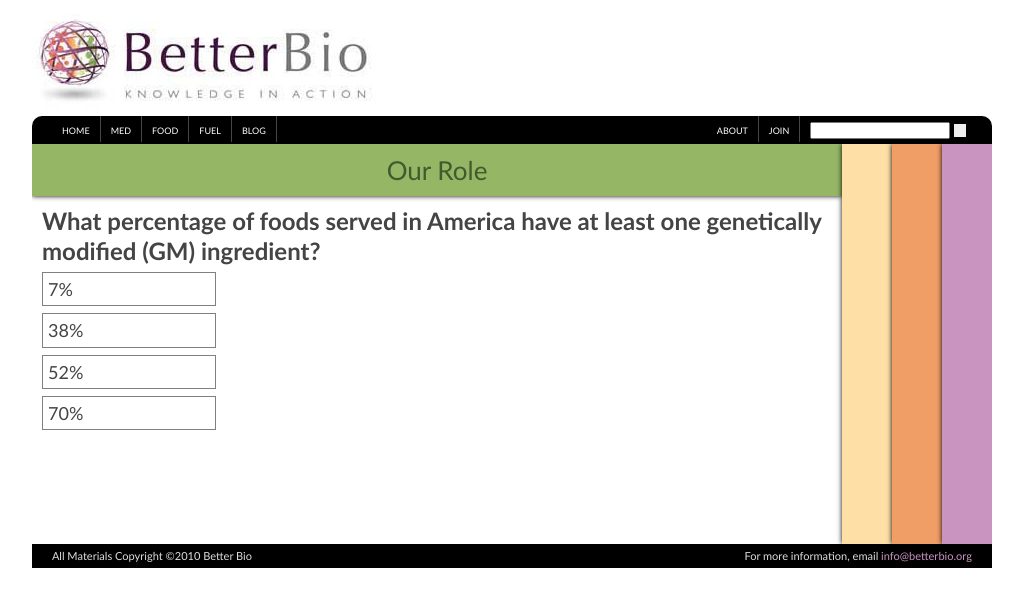
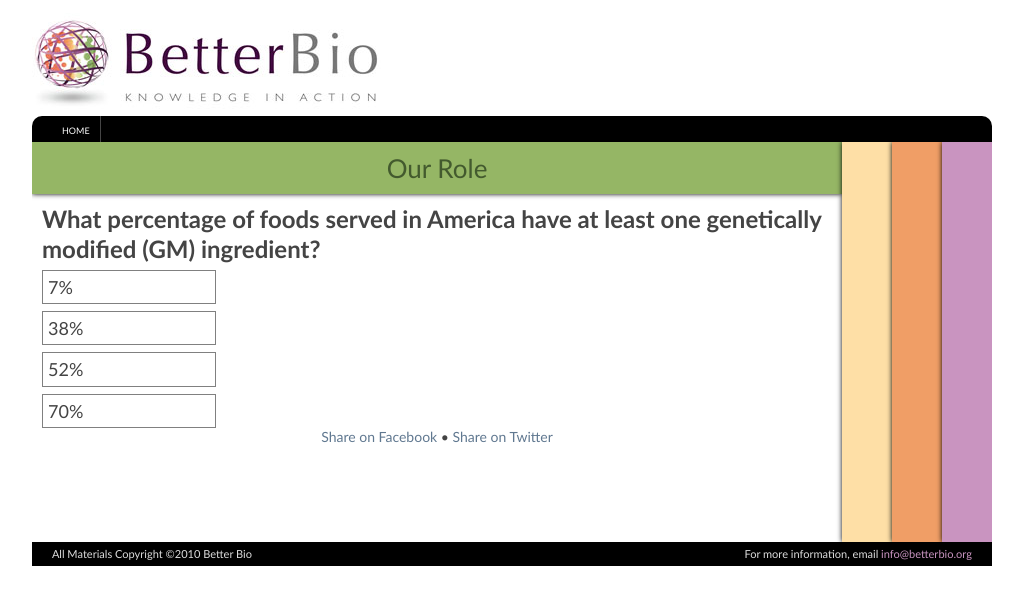
Before and after one commit to bensheldon/betterbio, a PHP site: page / in a window 1280 px wide, after a click on "Our Role". Shown: the top 607 px of the page, without its empty margins (128-1151 px from the left). Run offline with PHP 8.4, Linux system fonts and the light colour scheme; some libraries are stand-ins or nearby versions.

Commit message:
Twitter and google analytics, ready for soft launch
git-svn-id: http://betterbio.npnd.com/svn/betterbio@17 49b512c4-bc98-4bf6-a88d-f2ca37f76878

```diff
--- a/branches/dec_landing/css/style.css
+++ b/branches/dec_landing/css/style.css
@@ -128,17 +128,18 @@ a { text-decoration: none; }
 .box > a:hover { font-weight: bold; }
 
 /* Quiz styles */
-#visibleQuiz { font-size: 12px; }
+#visibleQuiz { font-size: 12px; position: relative; }
 #visibleQuiz h1 { font-size: 24px; }
 #visibleQuiz dt { border: 1px solid gray; padding: 5px; margin: 7px 20px 0 0; width: 9em;
                   float: left; clear: left; font-size: 18px; cursor: pointer; }
 #visibleQuiz dt:hover { background-color: #e9ffca; }
 #visibleQuiz #answer { opacity: 0; margin: 7px 0 0 10em; font-size: 16px; padding-right: 8px; line-height: 22px; }
+#visibleQuiz #social { text-align: center; font-size: 14px; clear: left; }
 
 /* Promise + Role Video styles */
 #visiblePromise iframe, #visibleRole iframe { float: left; margin-right: 5px; }
 #visiblePromise p, #visibleRole p { font-size: 14px; margin-bottom: 1em; }
-#visiblePromise p a, #visibleRole p a { font-size: 18px; font-weight: bold; }
+#visiblePromise p a, #visibleRole p a { font-size: 18px; font-weight: bold;}
 
 /* Mailchimp Form styles */
 #visibleStory { font-size: 12px; }
--- a/branches/dec_landing/index.php
+++ b/branches/dec_landing/index.php
@@ -30,7 +30,7 @@
       <nav>
         <ul class="clearfix">
           <li class="first"><a href="/">home</a></li>
-          <li><a href="#">med</a></li>
+          <!-- ><li><a href="#">med</a></li>
           <li><a href="#">food</a></li>
           <li><a href="#">fuel</a></li>
           <li><a href="#">blog</a></li>
@@ -41,7 +41,7 @@
                 <input type="text" id="email" class="email" value="" />
                 <button>Subscribe</button>
               </form>
-          </li>
+          </li> -->
         </ul>
       </nav>
     </header>
@@ -71,6 +71,10 @@
       include('quizzes/' . $quiz_num . '.php')
     ?>
     <div id="answer"></div>
+    <div id="social">
+      <a href="#">Share on Facebook</a> &bull;
+      <a href="http://twitter.com/?status=I%20just%20took%20the%20Better%20Bio%20quiz.%20http://bit.ly/hcftB0" title="Share this quiz with your followers." target="_blank">Share on Twitter</a>
+    </div>
   </div>
 
   <div class="slidercontent" id="promise">
@@ -167,15 +171,15 @@
     <script> DD_belatedPNG.fix('img, .png_bg'); </script>
   <![endif]-->
 
+<?php if($_SERVER['SERVER_NAME'] === "betterbio.dev"): ?>
   <!-- yui profiler and profileviewer - remove for production -->
   <script src="js/profiling/yahoo-profiling.min.js"></script>
   <script src="js/profiling/config.js"></script>
   <!-- end profiling code -->
+<?php endif; ?>
 
-
-  <!-- change the UA-XXXXX-X to be your site's ID -->
   <script>
-   var _gaq = [['_setAccount', 'UA-XXXXX-X'], ['_trackPageview']];
+   var _gaq = [['_setAccount', 'UA-19424667-1'], ['_trackPageview']];
    (function(d, t) {
     var g = d.createElement(t),
         s = d.getElementsByTagName(t)[0];
--- a/branches/dec_landing/js/script.js
+++ b/branches/dec_landing/js/script.js
@@ -40,7 +40,7 @@ $(document).ready(function() {
         function() { $(boxClass).css("text-indent", "0px"); $(".boxContent").show(); })
         .parent().append('<div class="boxContent">xx</div>');
 
-        $(".boxContent").html($(showDiv).html());
+        $(".boxContent").html($(showDiv).html()).addClass("clearfix");
         window.location.hash = showDiv.substr(1);
 
         if(showDiv === "#quiz") {
```
Also changed, not shown: branches/dec_landing/images/logo.jpg.
